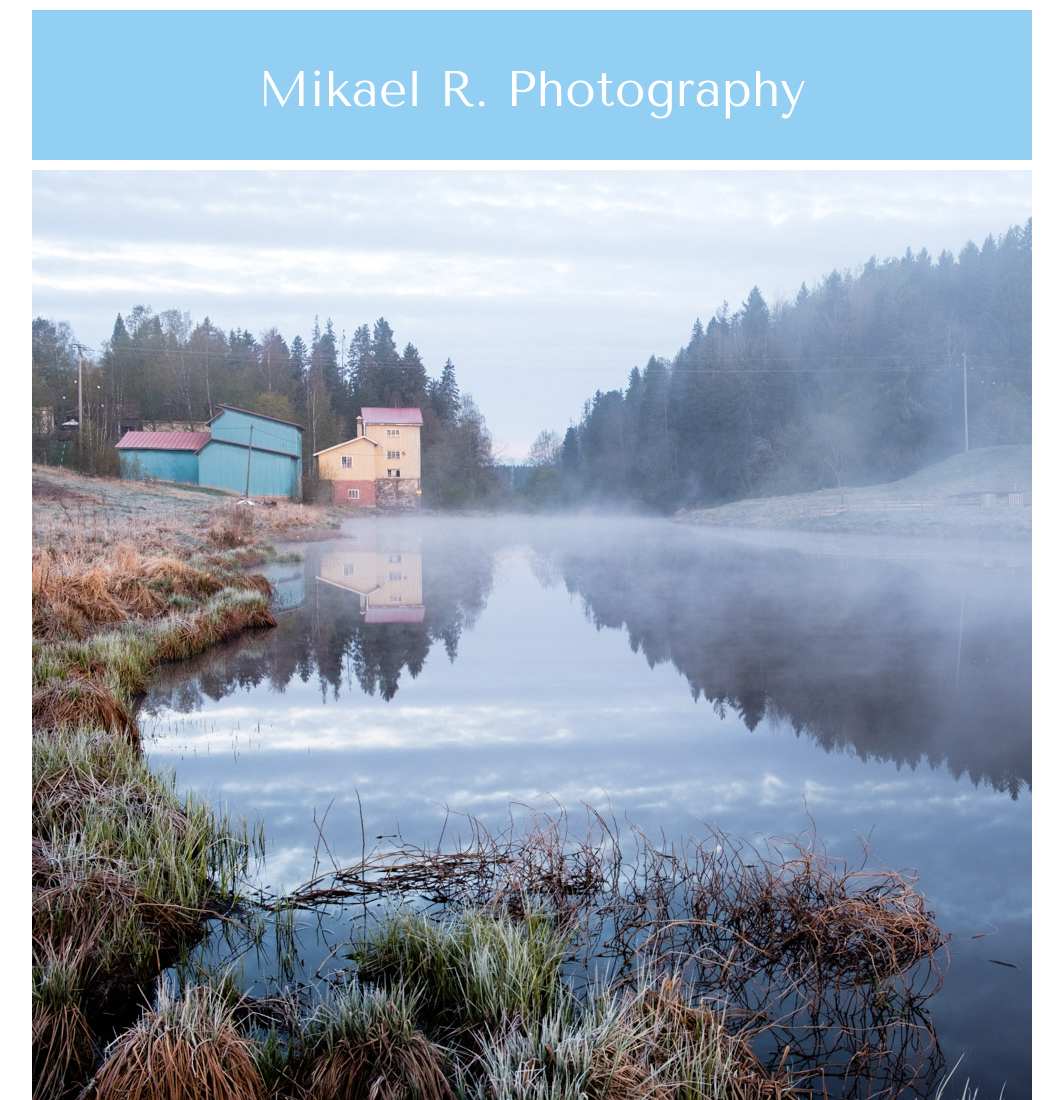
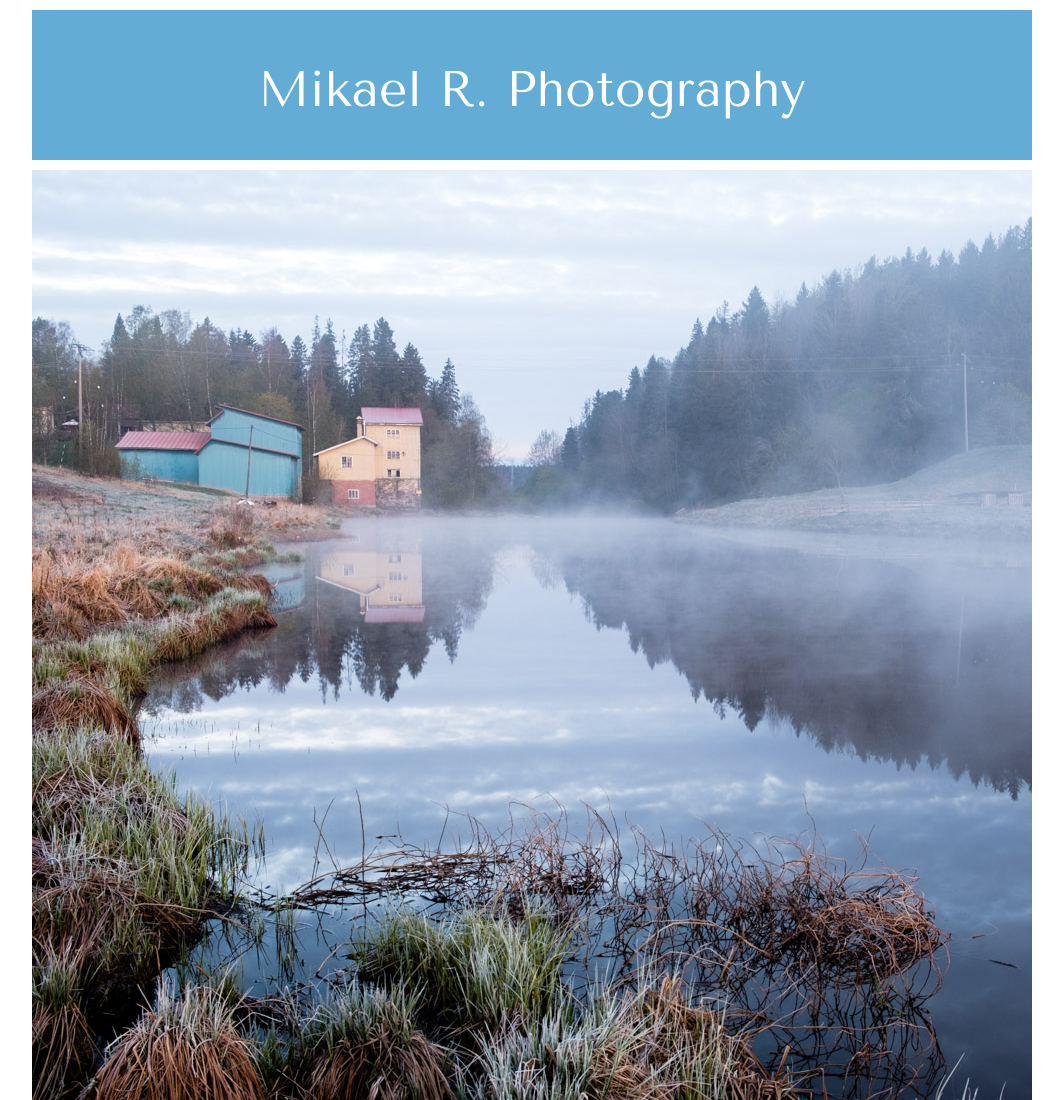
Before and after one commit to mklrr/mklrr.github.io, a plain HTML site: page index.html in a window 1280 px wide. Shown: the top 1100 px of the page, without its empty margins (108-1171 px from the left). Drawn offline with nearby package versions, Linux system fonts and the light colour scheme.

Commit message:
Update styles.css

```diff
--- a/styles.css
+++ b/styles.css
@@ -33,7 +33,7 @@ header {
   }
 
   .h-title  {
-    background-color: #92cff2;
+    background-color: #62acd6;
     width: 100%;
     font-size: 50px;
     color: rgb(255, 255, 255);
```
